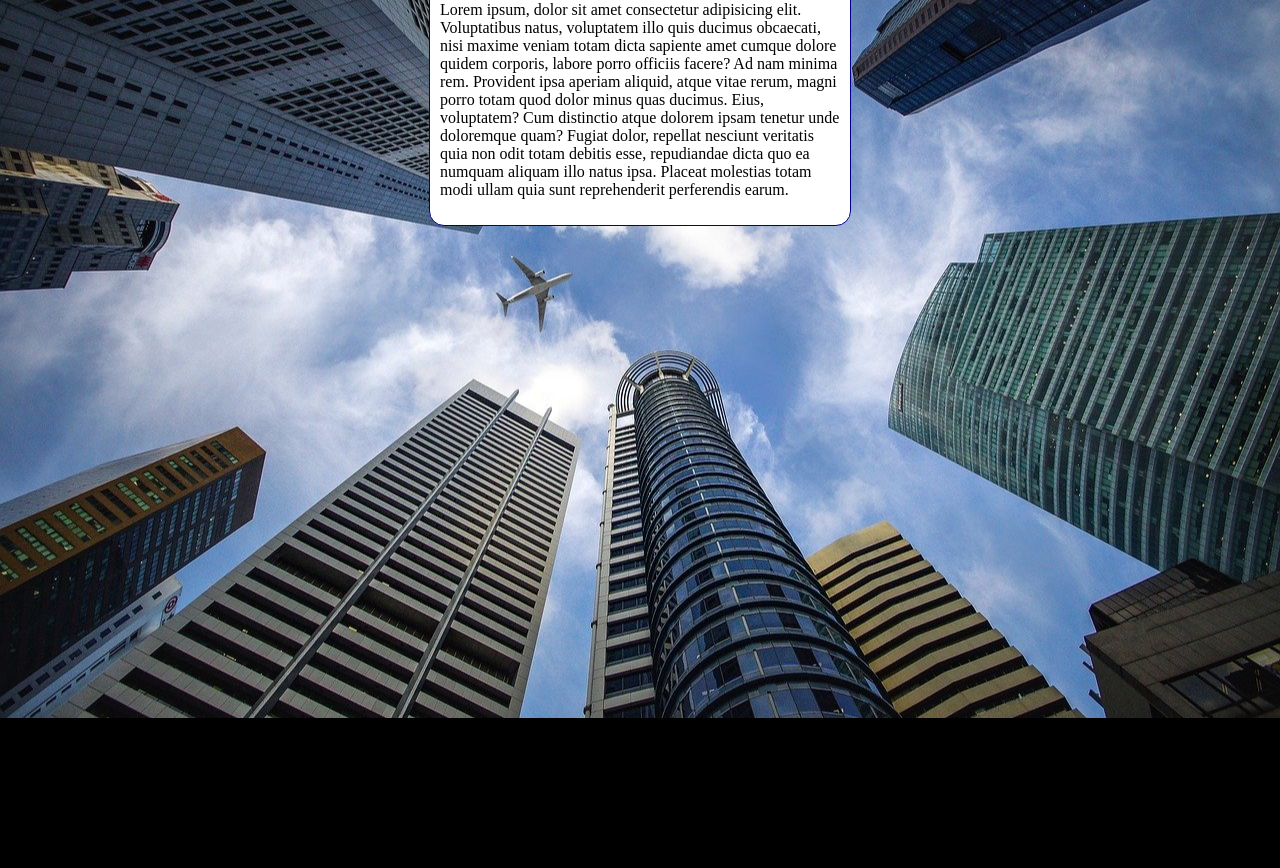
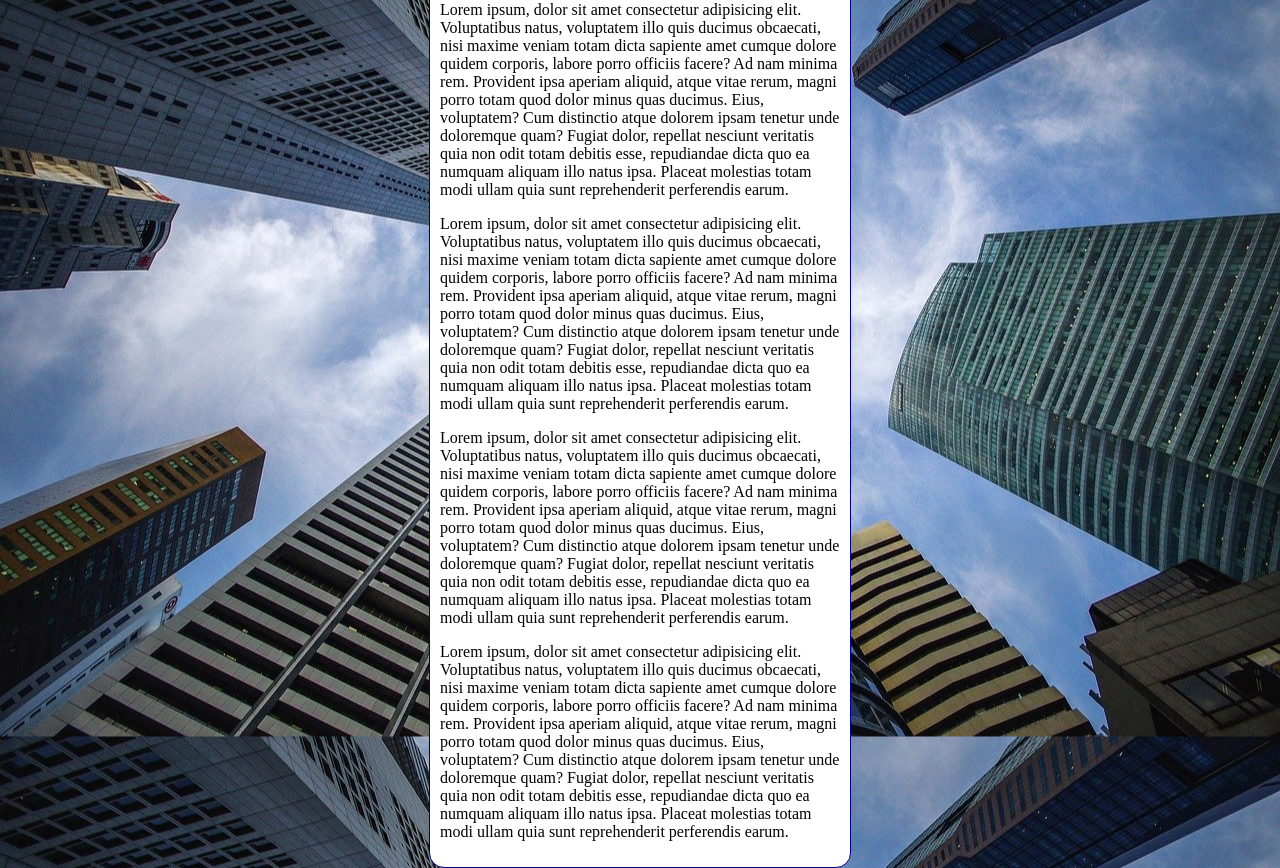
Before and after one commit to srkonnrio/html-css, a plain HTML site: page exercicios/ex022/fundo006.html in a window 1280 px wide. Shown: the part 98-966 px from the top of the page. Before the commit the page ends 816 px from the top, so only its background shows below. Drawn offline with Linux system fonts and the light colour scheme.

Commit message:
Update fundo006.html

```diff
--- a/exercicios/ex022/fundo006.html
+++ b/exercicios/ex022/fundo006.html
@@ -10,7 +10,7 @@
             background-color: black;
             background-image: url('imagens/wallpaper002.jpg');
             background-position: center center;
-            background-repeat: no-repeat;
+            background-repeat: repeat-y;
             background-size: cover;
         }
 
@@ -30,6 +30,14 @@
         <p>Lorem ipsum, dolor sit amet consectetur adipisicing elit. Voluptatibus natus, voluptatem illo quis ducimus obcaecati, nisi maxime veniam totam dicta sapiente amet cumque dolore quidem corporis, labore porro officiis facere?
         Ad nam minima rem. Provident ipsa aperiam aliquid, atque vitae rerum, magni porro totam quod dolor minus quas ducimus. Eius, voluptatem? Cum distinctio atque dolorem ipsam tenetur unde doloremque quam?
         Fugiat dolor, repellat nesciunt veritatis quia non odit totam debitis esse, repudiandae dicta quo ea numquam aliquam illo natus ipsa. Placeat molestias totam modi ullam quia sunt reprehenderit perferendis earum.</p>
+        <p>Lorem ipsum, dolor sit amet consectetur adipisicing elit. Voluptatibus natus, voluptatem illo quis ducimus obcaecati, nisi maxime veniam totam dicta sapiente amet cumque dolore quidem corporis, labore porro officiis facere?
+        Ad nam minima rem. Provident ipsa aperiam aliquid, atque vitae rerum, magni porro totam quod dolor minus quas ducimus. Eius, voluptatem? Cum distinctio atque dolorem ipsam tenetur unde doloremque quam?
+        Fugiat dolor, repellat nesciunt veritatis quia non odit totam debitis esse, repudiandae dicta quo ea numquam aliquam illo natus ipsa. Placeat molestias totam modi ullam quia sunt reprehenderit perferendis earum.</p>
+        <p>Lorem ipsum, dolor sit amet consectetur adipisicing elit. Voluptatibus natus, voluptatem illo quis ducimus obcaecati, nisi maxime veniam totam dicta sapiente amet cumque dolore quidem corporis, labore porro officiis facere?
+        Ad nam minima rem. Provident ipsa aperiam aliquid, atque vitae rerum, magni porro totam quod dolor minus quas ducimus. Eius, voluptatem? Cum distinctio atque dolorem ipsam tenetur unde doloremque quam?
+        Fugiat dolor, repellat nesciunt veritatis quia non odit totam debitis esse, repudiandae dicta quo ea numquam aliquam illo natus ipsa. Placeat molestias totam modi ullam quia sunt reprehenderit perferendis earum.</p>
+        <p>Lorem ipsum, dolor sit amet consectetur adipisicing elit. Voluptatibus natus, voluptatem illo quis ducimus obcaecati, nisi maxime veniam totam dicta sapiente amet cumque dolore quidem corporis, labore porro officiis facere? Ad nam minima rem. Provident ipsa aperiam aliquid, atque vitae rerum, magni porro totam quod dolor minus quas ducimus. Eius, voluptatem? Cum distinctio atque dolorem ipsam tenetur unde doloremque quam?
+        Fugiat dolor, repellat nesciunt veritatis quia non odit totam debitis esse, repudiandae dicta quo ea numquam aliquam illo natus ipsa. Placeat molestias totam modi ullam quia sunt reprehenderit perferendis earum.</p>
     </main>
 </body>
 </html>
```
